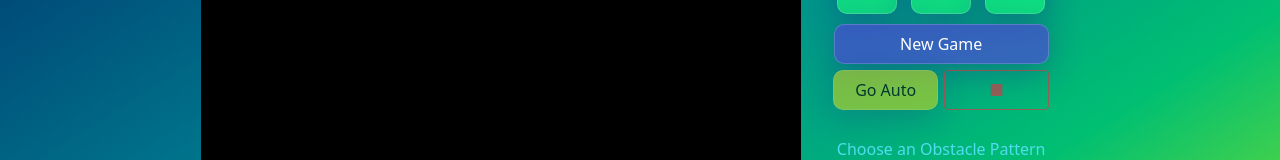
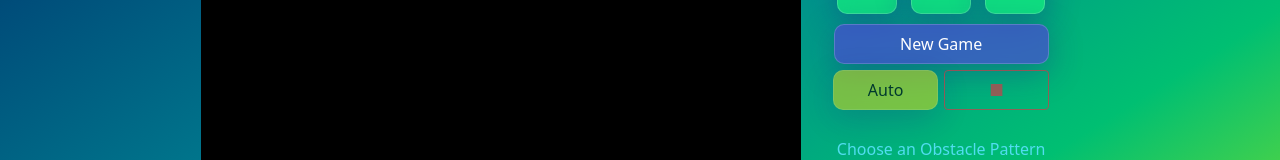
Before and after one commit to aromalsanthosh/Eat-The-Apple, a React (Create React App) app: page / in a window 1280 px wide. Shown: the part 389-549 px from the top of the page. Built offline with nearby package versions, Linux system fonts and the light colour scheme.

Commit message:
Minor Changes

```diff
--- a/src/Auto.js
+++ b/src/Auto.js
@@ -4,7 +4,7 @@ import {move} from './NavigationButtons'
 function Auto(){
      return(
          <span>
-             <button type="button" class="btn btn-warning"  id="btn_Auto" onClick={()=> AutoManuel()} >Go Auto</button>
+             <button type="button" class="btn btn-warning"  id="btn_Auto" onClick={()=> AutoManuel()} >Auto</button>
          </span>
 
      );
@@ -15,23 +15,23 @@ function AutoManuel(){
     let el=document.getElementById("btn_Auto");
     let btn_status=el.innerHTML;
 
-    if (btn_status==='Go Auto'){
+    if (btn_status==='Auto'){
         GoAuto(el);
     }
-    if (btn_status==='Go Manuel'){
+    if (btn_status==='Manual'){
         GoManuel(el);
     }
 }
 function GoAuto(el){
     if(window.auto!=="on"){
-        el.innerHTML="Go Manuel";
+        el.innerHTML="Manual";
         window.auto="on";
 
         window.var_Auto =setInterval(function(){  move(window.cur_dirc,"auto") }, window.snake_speed);
     }
 }
 function GoManuel(el){
-    el.innerHTML="Go Auto";
+    el.innerHTML="Auto";
     clearInterval(window.var_Auto);
     window.auto="off";
 }
```
